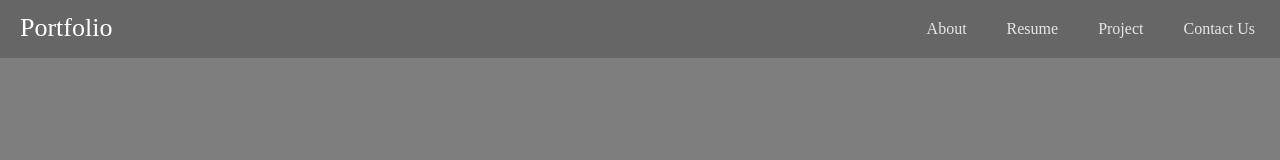
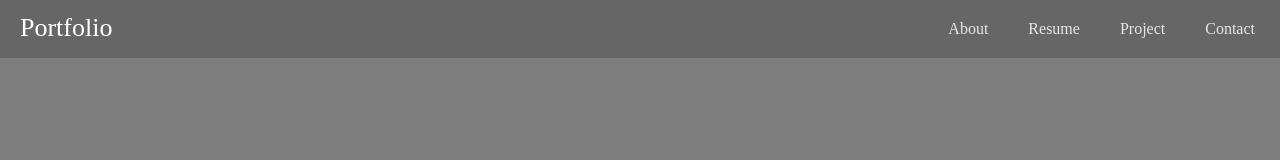
Before and after one commit to Ravindranbit/Portfolio, a plain HTML site: page index.html in a window 1280 px wide. Shown: the top 160 px of the page. Drawn offline with Linux system fonts and the light colour scheme; a web font is replaced by a local one.

Commit message:
contach changed

```diff
--- a/index.html
+++ b/index.html
@@ -34,7 +34,7 @@
 									<li><a href="#about">About</a></li>
 									<li><a href="#Resume">Resume</a></li>
 									<li><a href="#blog">Project</a></li>
-									<li><a href="#contact">Contact us</a></li>
+									<li><a href="#contact">Contact</a></li>
 								</ul>
 							</div>
 						</div>
```
